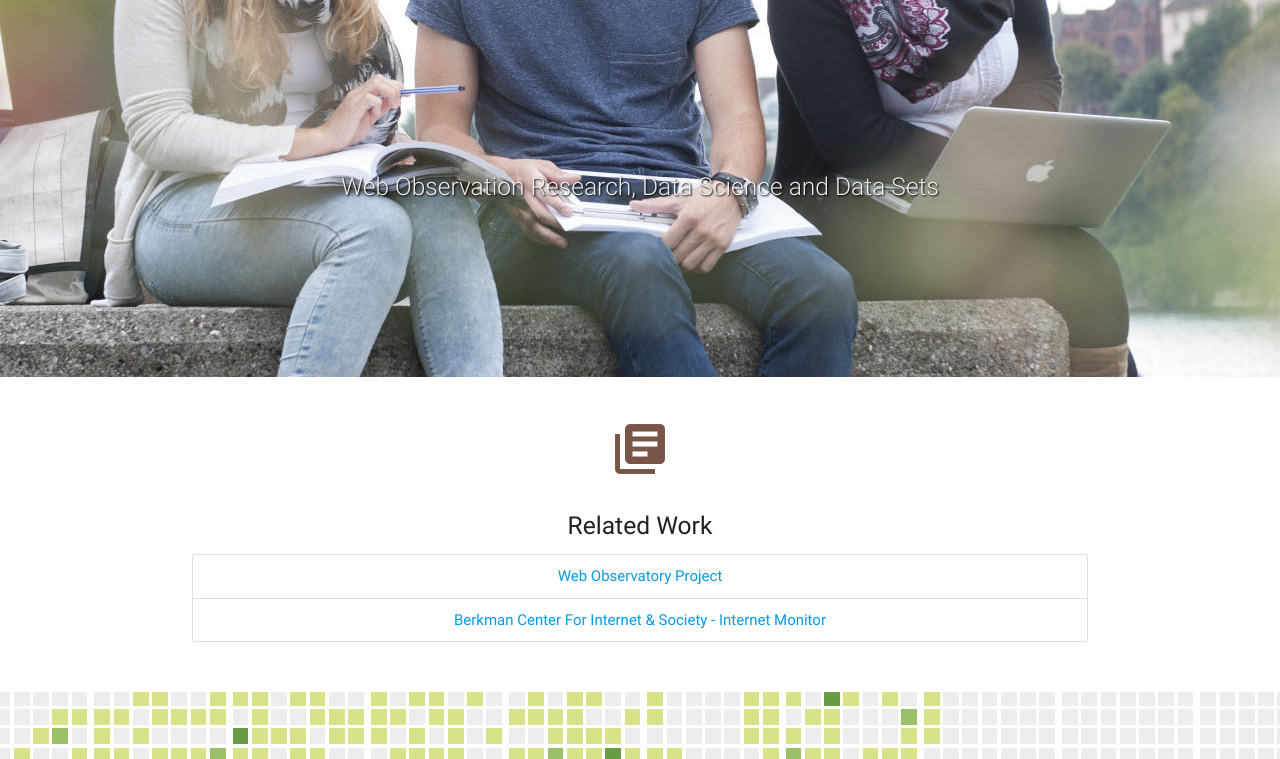
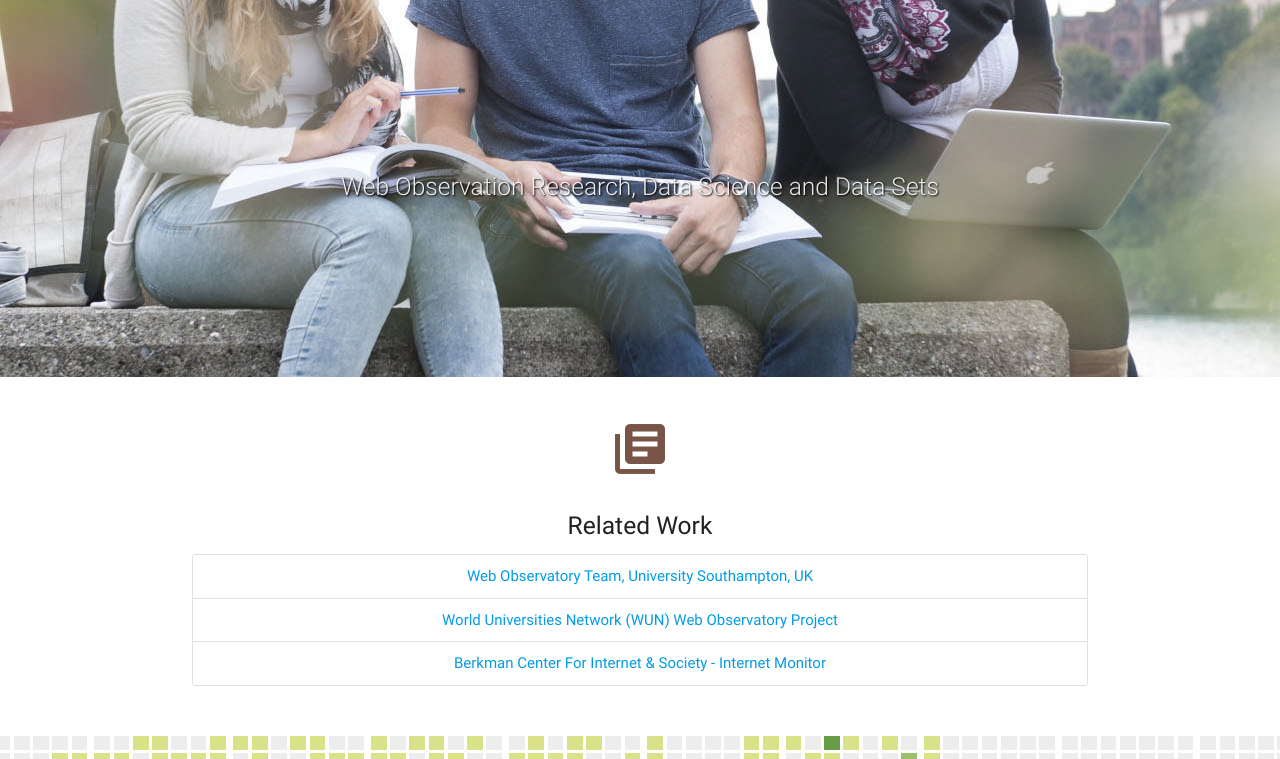
Before and after one commit to WebObservatoryUnibas/WebObservatoryUnibas.github.io, a plain HTML site: page index.html in a window 1280 px wide. Shown: the part 3565-4324 px from the top of the page. Drawn offline with nearby package versions, Linux system fonts and the light colour scheme.

Commit message:
Update index.html

```diff
--- a/index.html
+++ b/index.html
@@ -255,7 +255,10 @@
           <p class="center">
             <ul class="collection">
 
-              <li class="collection-item"><a href="http://www.wun.ac.uk/wun/research/view/web-observatory-project">Web Observatory Project</a>
+              <li class="collection-item"><a href="http://www.webobservatory.org/">Web Observatory Team, University Southampton, UK</a>
+              </li>
+
+              <li class="collection-item"><a href="http://www.wun.ac.uk/wun/research/view/web-observatory-project">World Universities Network (WUN) Web Observatory Project</a>
               </li>
 
               <li class="collection-item"><a href="https://cyber.law.harvard.edu/research/internetmonitor">Berkman Center For Internet & Society - Internet Monitor</a>
```
